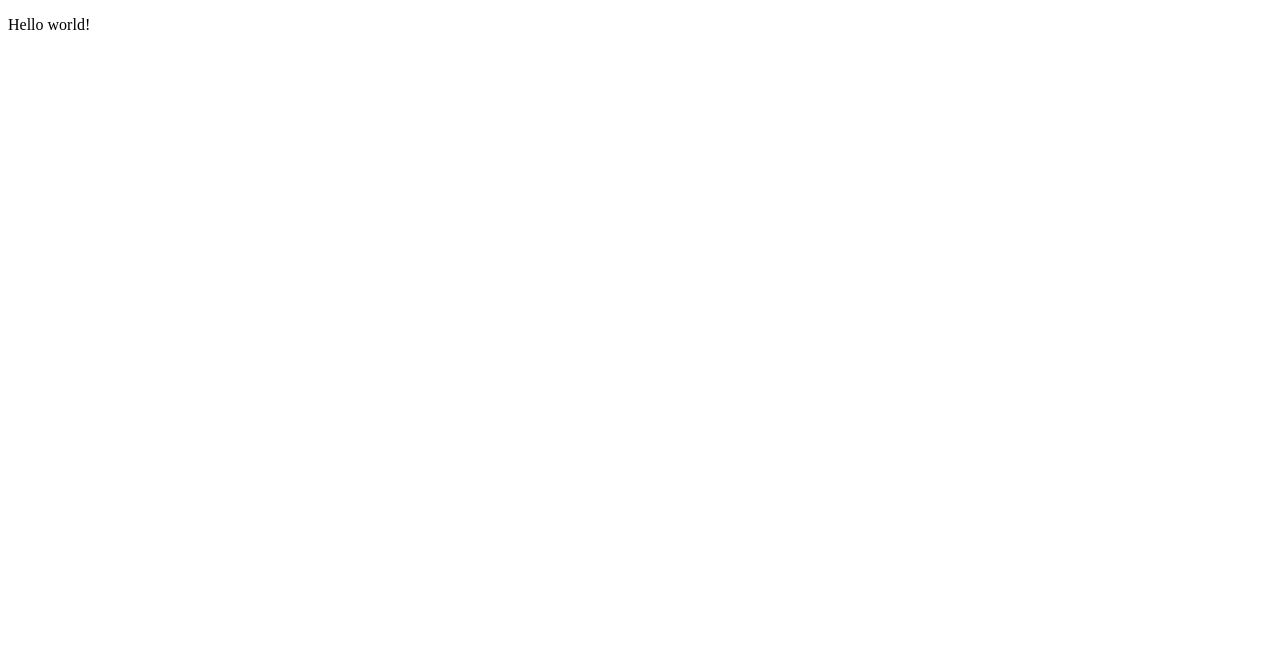
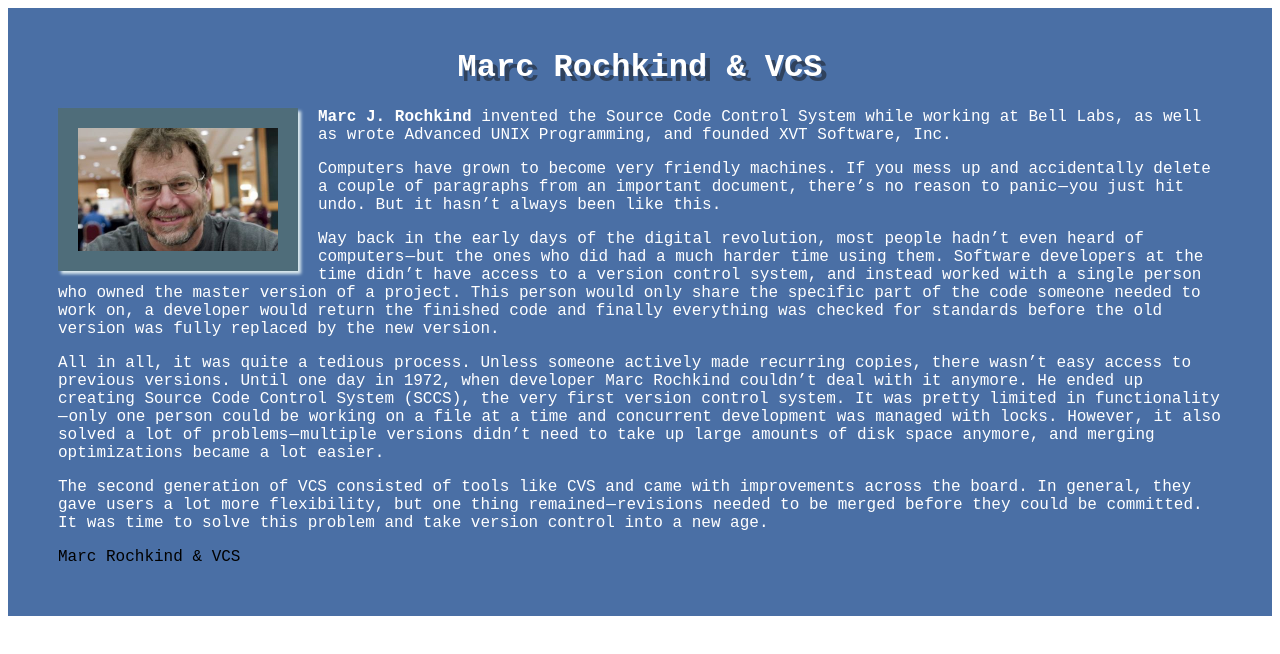
Before and after one commit to AJV009/flame-web-forward, a plain HTML site: page pages/tribute/index.html in a window 1280 px wide. Drawn offline with Linux system fonts and the light colour scheme.

Commit message:
activity addition

```diff
--- a/pages/form_theme/theme.css
+++ b/pages/form_theme/theme.css
@@ -0,0 +1,47 @@
+body {
+  background-image: url("c3.webp");
+  color: white;
+  font-family: Arial, Helvetica, sans-serif;
+}
+#title,
+#description {
+  display: flex;
+  margin: auto;
+  max-width: 50%;
+  text-align: center;
+}
+#title {
+  text-shadow: 2px 2px 5px grey;
+}
+#survey-form {
+  display: flex;
+  flex-direction: column;
+  padding: 10px 20px 50px 20px;
+  border: 2px solid whitesmoke;
+  max-width: 50%;
+  margin: auto;
+  margin-top: 2em;
+  background-color: rgba(75, 75, 87, 0.8);
+  font-size: 16px;
+}
+.form-element {
+  padding-top: 1em;
+  padding-top: 2em;
+  display: inline-flex;
+  flex-direction: column;
+}
+#submit {
+  background-color: #4b5c6b;
+  border: none;
+  color: white;
+  padding: 10px 5px;
+  text-align: center;
+  display: inline-block;
+  font-size: 16px;
+  max-width: 50%;
+  margin-top: 1em;
+}
+
+.img-credit {
+  color: grey;
+}
--- a/pages/tribute/index.html
+++ b/pages/tribute/index.html
@@ -1,9 +1,66 @@
-<!DOCTYPE HTML>
-<html>
-   <head>
-      <title>A Tribute to Blank Panther</title>
-   </head>
-   <body>
-      <p>Hello world!</p>
-    </body>
+<!DOCTYPE html>
+<html lang="en">
+  <head>
+    <meta charset="UTF-8" />
+    <meta name="viewport" content="width=device-width, initial-scale=1.0" />
+    <title>Marc Rochkind</title>
+    <link rel="stylesheet" href="trib.css" />
+  </head>
+  <body>
+    <div id="main">
+      <h1 id="title">Marc Rochkind & VCS</h1>
+      <div id="img-div">
+        <img src="marcrochkind.jpg" alt="Marc Rochkind" id="image" />
+      </div>
+      <div id="tribute-info">
+        <p>
+          <strong>Marc J. Rochkind</strong> invented the Source Code Control
+          System while working at Bell Labs, as well as wrote Advanced UNIX
+          Programming, and founded XVT Software, Inc.
+        </p>
+        <p>
+          Computers have grown to become very friendly machines. If you mess up
+          and accidentally delete a couple of paragraphs from an important
+          document, there’s no reason to panic — you just hit undo. But it
+          hasn’t always been like this.
+        </p>
+        <p>
+          Way back in the early days of the digital revolution, most people
+          hadn’t even heard of computers — but the ones who did had a much
+          harder time using them. Software developers at the time didn’t have
+          access to a version control system, and instead worked with a single
+          person who owned the master version of a project. This person would
+          only share the specific part of the code someone needed to work on, a
+          developer would return the finished code and finally everything was
+          checked for standards before the old version was fully replaced by the
+          new version.
+        </p>
+        <p>
+          All in all, it was quite a tedious process. Unless someone actively
+          made recurring copies, there wasn’t easy access to previous versions.
+          Until one day in 1972, when developer Marc Rochkind couldn’t deal with
+          it anymore. He ended up creating Source Code Control System (SCCS),
+          the very first version control system. It was pretty limited in
+          functionality — only one person could be working on a file at a time
+          and concurrent development was managed with locks. However, it also
+          solved a lot of problems — multiple versions didn’t need to take up
+          large amounts of disk space anymore, and merging optimizations became
+          a lot easier.
+        </p>
+        <p>
+          The second generation of VCS consisted of tools like CVS and came with
+          improvements across the board. In general, they gave users a lot more
+          flexibility, but one thing remained — revisions needed to be merged
+          before they could be committed. It was time to solve this problem and
+          take version control into a new age.
+        </p>
+        <a
+          href="https://hackernoon.com/how-git-changed-the-history-of-software-version-control-5f2c0a0850df"
+          target="_blank"
+          id="tribute-link"
+          >Marc Rochkind & VCS</a
+        >
+      </div>
+    </div>
+  </body>
 </html>
--- a/pages/tribute/trib.css
+++ b/pages/tribute/trib.css
@@ -0,0 +1,45 @@
+#main {
+  background-color: #4a6fa5;
+  color: #ffffff;
+  font-family: "Courier New", Courier;
+  padding: 20px 50px 50px 50px;
+  height: 100%;
+}
+#title {
+  text-shadow: 5px 5px rgba(22, 22, 22, 0.5);
+  text-align: center;
+}
+#img-div {
+  display: block;
+  margin: auto;
+  margin-right: 20px;
+  margin-bottom: 10px;
+  float: left;
+  color: #ffffff;
+  background-color: #4f6d7a;
+  padding: 20px;
+  max-width: 200px;
+  box-shadow: 3px 3px 3px #dbe9ee;
+}
+#image {
+  display: block;
+  margin-left: auto;
+  margin-right: auto;
+  width: 100%;
+}
+#tribute-info {
+  display: block;
+  margin: auto;
+}
+#tribute-link:link {
+  text-decoration: none;
+  color: black;
+}
+#tribute-link:visited {
+  text-decoration: none;
+  color: black;
+}
+#tribute-link:hover {
+  text-decoration: underline;
+  color: blue;
+}
```
Also changed, not shown: pages/form_theme/index.html (+69 -0 lines), pages/form_theme/c3.webp (added), pages/tribute/marcrochkind.jpg (added), 1 other file.
